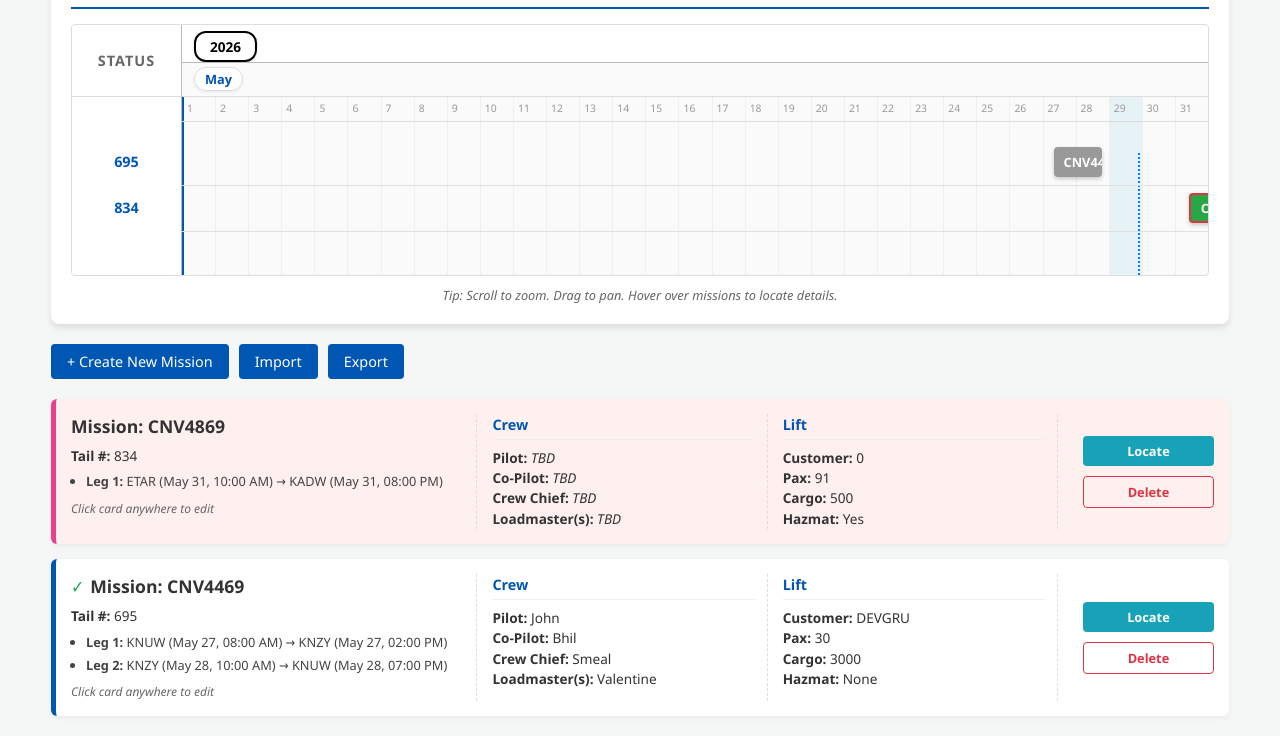
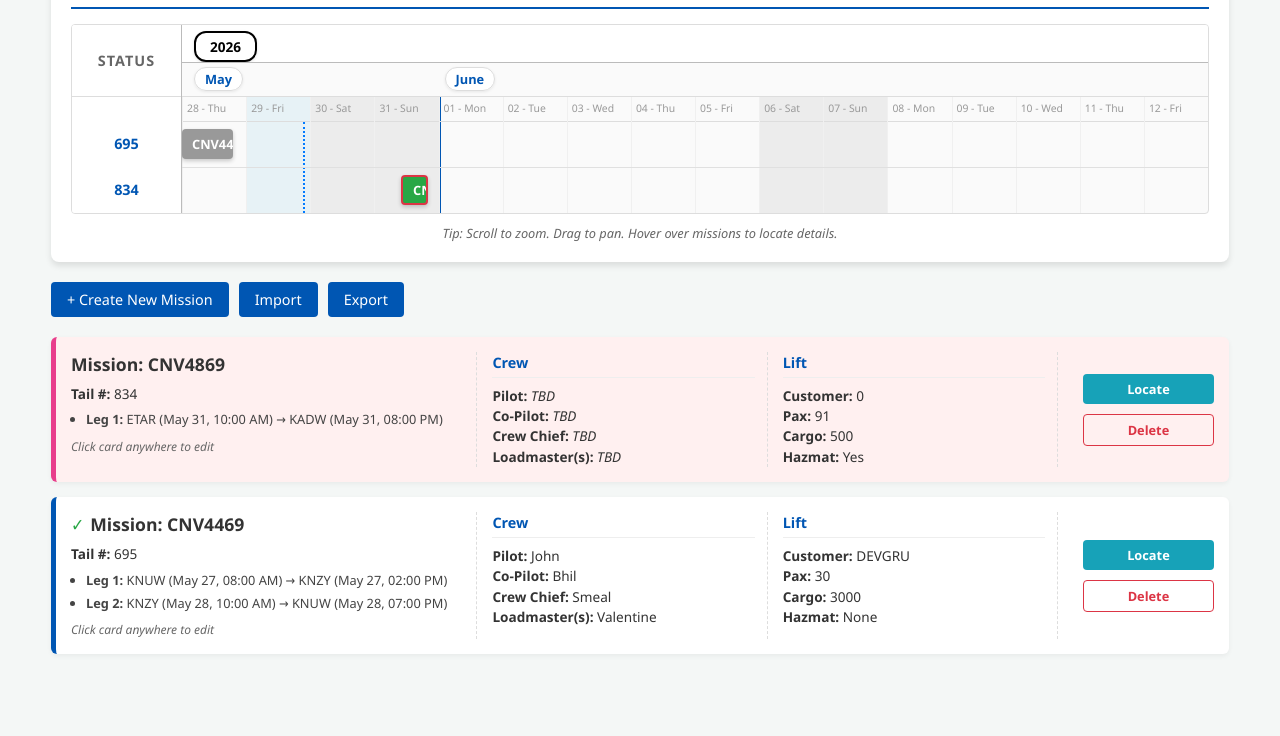
Before and after one commit to flammablepuppy/Themis-Ops, a plain HTML site: page Themis Operations v.0.2.html in a window 1280 px wide. Shown: the part 78-814 px from the top of the page. Drawn offline with Linux system fonts and the light colour scheme.

Commit message:
Timeline visual improvements.

```diff
--- a/css/styles.css
+++ b/css/styles.css
@@ -66,15 +66,15 @@
         background: #fff;
     }
 
-    #timeline-labels {
-        position: relative;
-        top: 32px; /* Offsets down to match #timeline-missions placement */
-    }
+#timeline-labels {
+    position: relative;
+    top: 0;
+}
 
     #timeline-viewport {
         flex: 1;
         position: relative;
-        min-height: 250px;
+        min-height: 0px;
         overflow: hidden;
         cursor: grab;
         user-select: none;
@@ -96,11 +96,11 @@
     }
 
     #timeline-grid { top: 72px; height: calc(100% - 72px); pointer-events: none; z-index: 1; }
-    #timeline-missions { top: 104px; height: calc(100% - 104px); pointer-events: auto; z-index: 5; }
+#timeline-missions { top: 72px; height: calc(100% - 72px); pointer-events: auto; z-index: 5; }
 
     /* Grid Markers */
     .grid-marker { position: absolute; top: 0; bottom: 0; border-left: 1px solid var(--grid-line); display: flex; flex-direction: column; pointer-events: none; }
-    .grid-marker.day { border-left: 1px solid var(--grid-line-sub); }
+    .grid-marker.day { border-left: 1px solid var(--grid-line-sub); z-index: 2; }
     .grid-label { padding: 4px; font-size: 0.75rem; color: var(--text-muted); font-weight: bold; white-space: nowrap; cursor: pointer; border-radius: 0 0 4px 0;}
     .grid-label.day-label { font-weight: normal; font-size: 0.65rem; color: #999; }
 
@@ -118,8 +118,9 @@
     .month-marker { position: absolute; top: 0; bottom: 0; border-left: 2px solid var(--primary); }
     .fy-marker { position: absolute; top: 0; bottom: 0; border-left: 4px solid #000; z-index: 3; }
     .week-marker { position: absolute; top: 0; bottom: 0; border-left: 1px dashed #7aa7d9; }
-    .today-highlight { position: absolute; top: 0; bottom: 0; background: rgba(173, 216, 230, 0.25); z-index: 0; pointer-events: none; }
-    .current-time-line { position: absolute; top: 56px; bottom: 0; border-left: 2px dotted #007bff; z-index: 30; pointer-events: none; }
+    .weekend-highlight { position: absolute; top: 0; bottom: 0; background: rgba(160, 160, 160, 0.16); z-index: 0; pointer-events: none; }
+    .today-highlight { position: absolute; top: 0; bottom: 0; background: rgba(173, 216, 230, 0.25); z-index: 1; pointer-events: none; }
+    .current-time-line { position: absolute; top: 25px; bottom: 0; border-left: 2px dotted #007bff; z-index: 30; pointer-events: none; }
 
     .year-label {
         z-index: 35; position: absolute; top: 6px; background: rgba(255,255,255,0.98); padding: 4px 14px;
--- a/js/app.js
+++ b/js/app.js
@@ -1,4 +1,4 @@
-let missions = [];
+﻿let missions = [];
 let viewStart, viewEnd;
 const MS_PER_DAY = 24 * 60 * 60 * 1000;
 
@@ -19,7 +19,7 @@ function init() {
     if (now.getMonth() >= 9) currentFY += 1;
     document.getElementById('fy-input').value = currentFY;
 
-    snapToCurrentMonth();
+    snapToFourteenDayOutlook();
     addDummyData();
 }
 
@@ -32,9 +32,9 @@ function snapToCurrentMonth() {
 
 function snapToSevenDayOutlook() {
     const now = new Date();
-    const start = new Date(now.getFullYear(), now.getMonth(), now.getDate());
+    const start = new Date(now.getFullYear(), now.getMonth(), now.getDate()-1);
     const end = new Date(start);
-    end.setDate(end.getDate() + 7);
+    end.setDate(end.getDate() + 8);
     end.setHours(23, 59, 59, 999);
 
     viewStart = start.getTime();
@@ -45,9 +45,9 @@ function snapToSevenDayOutlook() {
 
 function snapToFourteenDayOutlook() {
     const now = new Date();
-    const start = new Date(now.getFullYear(), now.getMonth(), now.getDate());
+    const start = new Date(now.getFullYear(), now.getMonth(), now.getDate()-1);
     const end = new Date(start);
-    end.setDate(end.getDate() + 14);
+    end.setDate(end.getDate() + 15);
     end.setHours(23, 59, 59, 999);
 
     viewStart = start.getTime();
@@ -176,23 +176,42 @@ function renderTimeline() {
     const totalDaysVisible = duration / MS_PER_DAY;
 
     // Adaptive divider rendering
-    if (totalDaysVisible <= 90) {
+    if (totalDaysVisible <= 365) {
+        const visibleDays = [];
         let iterDay = new Date(startDate.getFullYear(), startDate.getMonth(), startDate.getDate());
         while (iterDay <= new Date(viewEnd)) {
-            const time = iterDay.getTime();
-            const leftPct = ((time - viewStart) / duration) * 100;
+            visibleDays.push(new Date(iterDay));
+            iterDay.setDate(iterDay.getDate() + 1);
+        }
+
+        const dayLabelMode = getDayLabelMode(visibleDays, viewStart, duration, rect.width, pxPerDay);
+
+        if (dayLabelMode !== 'none') {
+            visibleDays.forEach(dayDate => {
+                const time = dayDate.getTime();
+                const leftPx = ((time - viewStart) / duration) * rect.width;
+                const leftPct = (leftPx / rect.width) * 100;
+                const widthPct = (MS_PER_DAY / duration) * 100;
+
+                if (isWeekend(dayDate)) {
+                    const weekendHighlight = document.createElement('div');
+                    weekendHighlight.className = 'weekend-highlight';
+                    weekendHighlight.style.left = `${leftPct}%`;
+                    weekendHighlight.style.width = `${widthPct}%`;
+                    gridContainer.appendChild(weekendHighlight);
+                }
 
                 const marker = document.createElement('div');
                 marker.className = 'grid-marker day';
                 marker.style.left = `${leftPct}%`;
 
-            if (pxPerDay > 22) {
-                marker.innerHTML = `<div class="grid-label day-label">${iterDay.getDate()}</div>`;
+                const labelText = getDayLabelText(dayDate, dayLabelMode);
+                if (labelText && canFitDayLabel(labelText, leftPx, pxPerDay, rect.width)) {
+                    marker.innerHTML = `<div class="grid-label day-label">${labelText}</div>`;
                 }
                 gridContainer.appendChild(marker);
-            iterDay.setDate(iterDay.getDate() + 1);
-        }
-    } else if (totalDaysVisible <= 365) {
+            });
+        } else {
             let iterWeek = new Date(startDate);
             iterWeek.setDate(iterWeek.getDate() - iterWeek.getDay());
 
@@ -206,6 +225,7 @@ function renderTimeline() {
 
                 gridContainer.appendChild(marker);
                 iterWeek.setDate(iterWeek.getDate() + 7);
+            }
         }
     }
 
@@ -246,6 +266,7 @@ function renderTimeline() {
 
     // MONTH + FY MARKERS
     const visibleMonths = [];
+    const stackMonthLabels = totalDaysVisible > 365;
     let iterMonth = new Date(startDate.getFullYear(), startDate.getMonth(), 1);
     if (iterMonth.getTime() > viewStart) {
         iterMonth.setMonth(iterMonth.getMonth() - 1);
@@ -277,7 +298,7 @@ function renderTimeline() {
         const minLeft = 12;
         let labelLeft = Math.max(leftPx + 6, minLeft);
 
-        if (nextMonth) {
+        if (!stackMonthLabels && nextMonth) {
             labelLeft = Math.min(labelLeft, nextLeftPx - labelWidth);
         }
         label.style.left = `${labelLeft}px`;
@@ -289,11 +310,11 @@ function renderTimeline() {
     // --- TAIL ROW ASSIGNMENT ---
     const uniqueTails = [...new Set(missions.map(m => m.tailNum ? m.tailNum.toUpperCase() : 'TBD'))].sort();
     const rowHeight = 46;
-    const rowOffset = 10;
+    const rowOffset = 24; // Start tail rows below the day-label divider.
 
     // Dynamically adjust viewport height to fit all tails
-    const requiredHeight = 104 + (uniqueTails.length * rowHeight) + rowOffset;
-    viewport.style.height = `${Math.max(250, requiredHeight)}px`;
+    const requiredHeight = 72 + rowOffset + (uniqueTails.length * rowHeight);
+    viewport.style.height = `${requiredHeight}px`;
 
     // Render Tail Rows and Labels inside the fixed Sidebar
     uniqueTails.forEach((tail, index) => {
@@ -541,6 +562,93 @@ function toDateTimeLocal(date) {
     return date.getFullYear() + '-' + pad(date.getMonth() + 1) + '-' + pad(date.getDate()) + 'T' + pad(date.getHours()) + ':' + pad(date.getMinutes());
 }
 
+let dayLabelMeasureCtx = null;
+let dayLabelMeasureFont = '';
+
+function getDayLabelMeasureFont() {
+    if (dayLabelMeasureFont) return dayLabelMeasureFont;
+
+    const probe = document.createElement('span');
+    probe.className = 'grid-label day-label';
+    probe.style.position = 'absolute';
+    probe.style.visibility = 'hidden';
+    probe.style.whiteSpace = 'nowrap';
+    probe.textContent = '00 - Wednesday';
+    document.body.appendChild(probe);
+
+    const computedStyle = getComputedStyle(probe);
+    dayLabelMeasureFont = computedStyle.font || `${computedStyle.fontWeight} ${computedStyle.fontSize} ${computedStyle.fontFamily}`;
+    probe.remove();
+
+    return dayLabelMeasureFont;
+}
+
+function measureDayLabelWidth(text) {
+    if (!dayLabelMeasureCtx) {
+        dayLabelMeasureCtx = document.createElement('canvas').getContext('2d');
+    }
+
+    dayLabelMeasureCtx.font = getDayLabelMeasureFont();
+    return dayLabelMeasureCtx.measureText(text).width;
+}
+
+function canFitDayLabel(text, leftPx, pxPerDay, viewportWidth) {
+    if (leftPx < 0 || leftPx >= viewportWidth) return false;
+    const paddingAllowance = 8;
+    const buffer = 4;
+    const availableWidth = Math.min(pxPerDay, viewportWidth - leftPx);
+    return availableWidth >= (measureDayLabelWidth(text) + paddingAllowance + buffer);
+}
+
+function getDayLabelText(date, mode) {
+    const dayNumber = String(date.getDate()).padStart(2, '0');
+
+    if (mode === 'full') {
+        const dayOfWeek = date.toLocaleDateString('en-US', { weekday: 'long' });
+        return `${dayNumber} - ${dayOfWeek}`;
+    }
+
+    if (mode === 'short') {
+        const dayAbbrev = date.toLocaleDateString('en-US', { weekday: 'short' });
+        return `${dayNumber} - ${dayAbbrev}`;
+    }
+
+    if (mode === 'day') {
+        return dayNumber;
+    }
+
+    return '';
+}
+
+function getDayLabelMode(dayDates, viewStart, duration, viewportWidth, pxPerDay) {
+    const modes = ['full', 'short', 'day'];
+    const fullVisibleDays = dayDates.filter(date => isFullDayVisible(date, viewStart, viewStart + duration));
+    const testDays = fullVisibleDays.length > 0 ? fullVisibleDays : dayDates;
+
+    for (const mode of modes) {
+        const fitsEveryLabel = testDays.every(date => {
+            const leftPx = ((date.getTime() - viewStart) / duration) * viewportWidth;
+            const labelText = getDayLabelText(date, mode);
+            return canFitDayLabel(labelText, leftPx, pxPerDay, viewportWidth);
+        });
+
+        if (fitsEveryLabel) return mode;
+    }
+
+    return 'none';
+}
+
+function isFullDayVisible(date, viewStart, viewEnd) {
+    const dayStart = date.getTime();
+    const dayEnd = dayStart + MS_PER_DAY - 1;
+    return dayStart >= viewStart && dayEnd <= viewEnd;
+}
+
+function isWeekend(date) {
+    const day = date.getDay();
+    return day === 0 || day === 6;
+}
+
 function csvEscape(value) {
     const text = value == null ? '' : String(value);
     return /[",\n]/.test(text) ? `"${text.replace(/"/g, '""')}"` : text;
```
Lines whose indentation alone changed are shown as unchanged.
